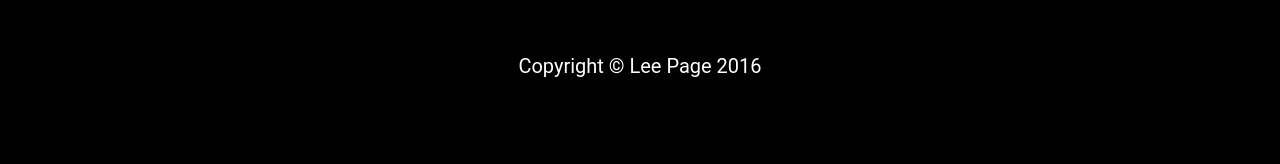
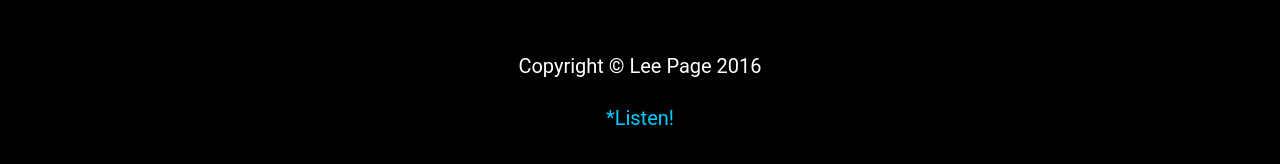
Before and after one commit to hLeePage/hLeePage.github.io, a Jekyll site: the page built from tags/tutorial.html, in a window 1280 px wide and 900 px high, scrolled down 291 px. Shown: the part 524-688 px from the top of the window. Built offline with Jekyll 4.4.1, drawn with Linux system fonts in a browser that asks for light colours; nearby versions of some CDN libraries; comment, search, counter and statistics services are not loaded.

```diff
--- a/_config.yml
+++ b/_config.yml
@@ -114,7 +114,7 @@ events:
     description: "Learning to code (Udacity, Treehouse, Codeschool, you name it)"
   - image: "/img/timeline/hourglass.png"
     date: "May 1995 - Oct 2014"
-    description: "IT Consulting,  Medical Device Sales, Faux and Decorative Painting, Making Music."
+    description: "IT Consulting,  Medical Device Sales, Faux and Decorative Painting, Making Music.*"
   - image: "/img/timeline/graduation.png"
     date: "Sept. 1991 - May 1995"
     description: "BA Anthropolgy, _magna cum laude_, Vanderbilt University"
--- a/_includes/footer.html
+++ b/_includes/footer.html
@@ -3,7 +3,8 @@
 
 <footer>
     <div class="container text-center">
-      <p>Copyright &copy; {{ site.author }} {{ site.time | date: "%Y" }}</p>
+      <p>Copyright &copy; {{ site.author }} {{ site.time | date: "%Y" }}</p></br>
+      <p><a href="http://rippletunes.com/album/a/One-More-Sliver/304508096/t0">*Listen!</a><p>
     </div>
 </footer>
 
```
